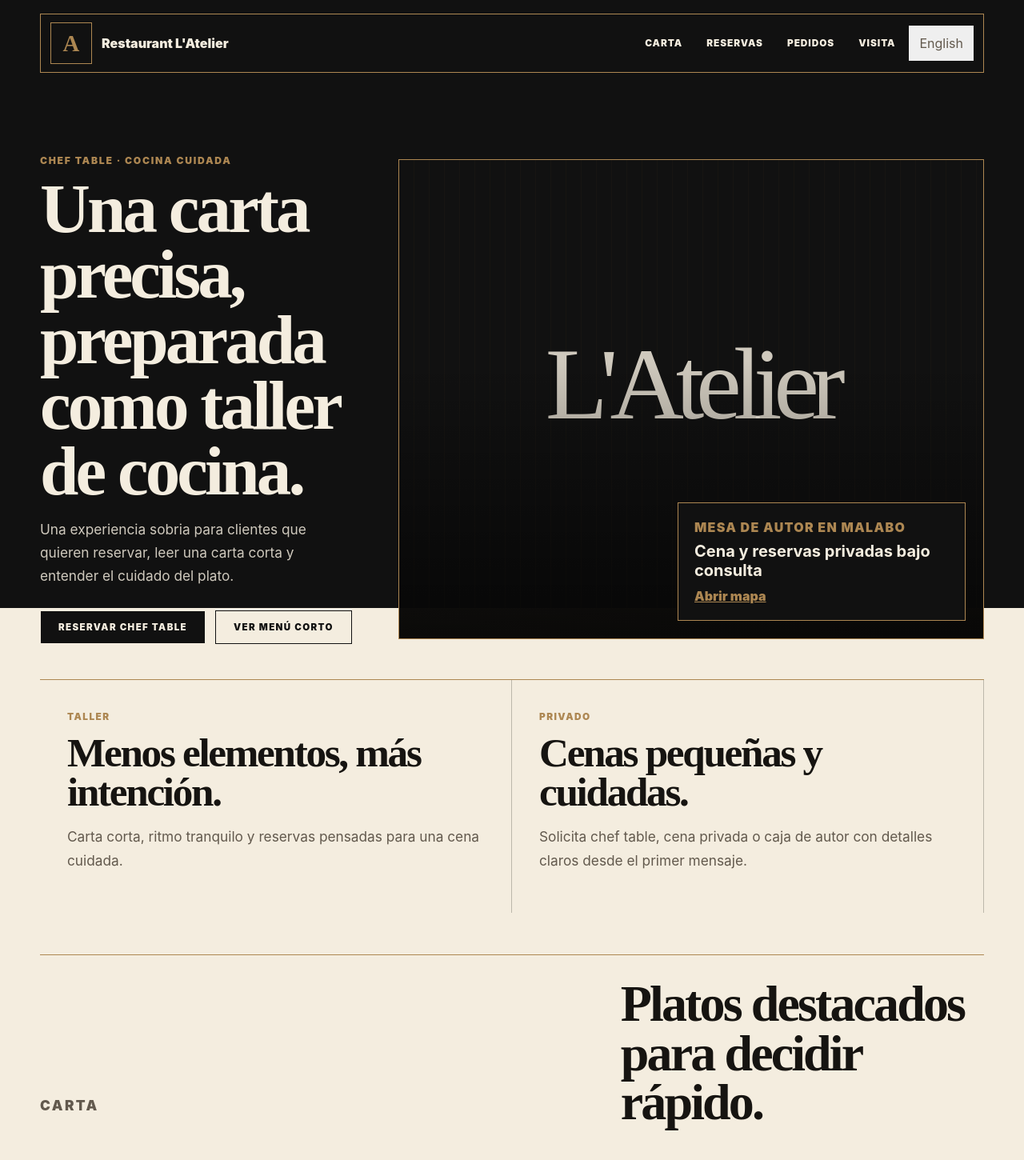
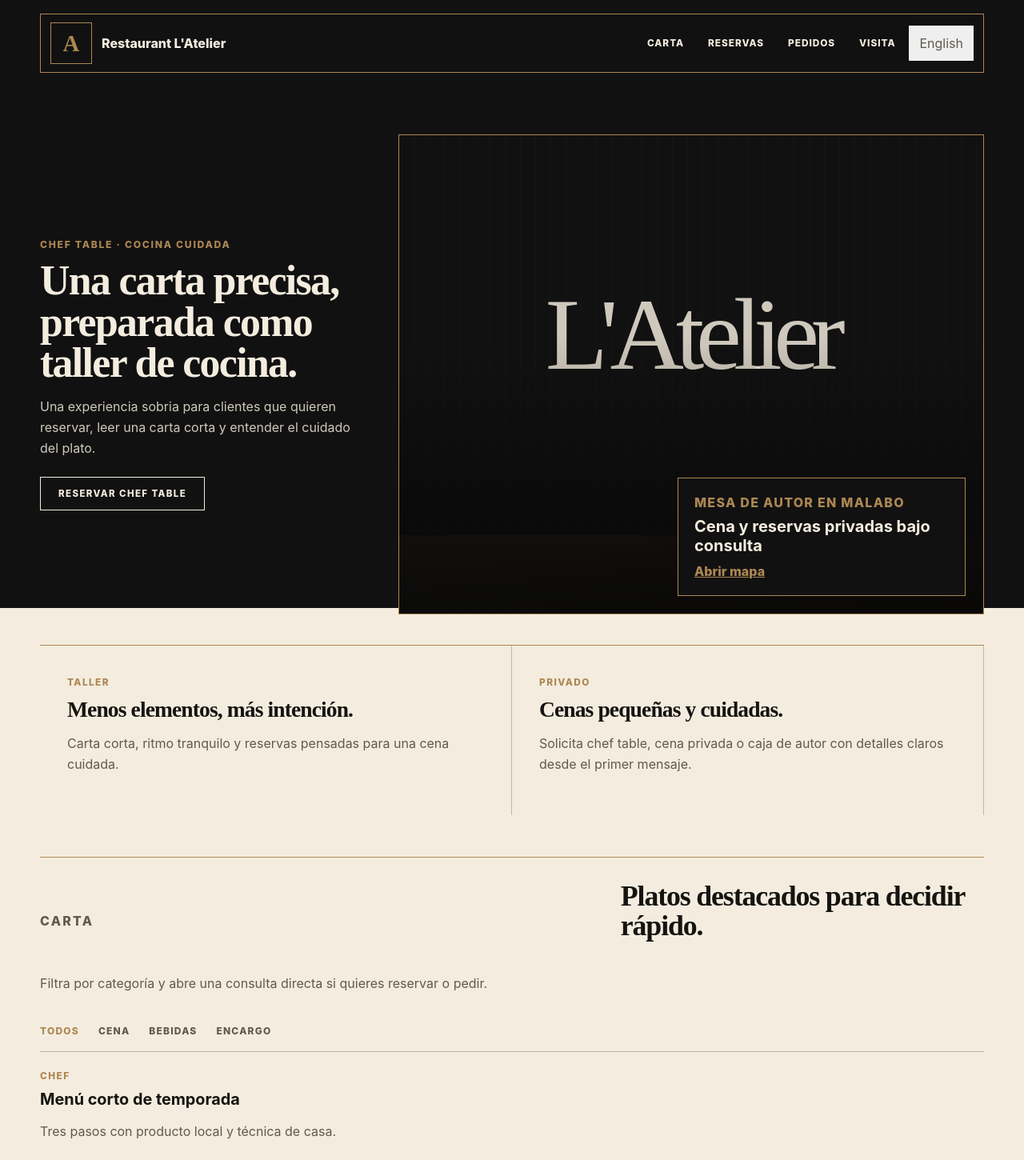
Before and after one commit to bechirobob/restaurant-latelier-malabo, a React (Vite) app: page / in a window 1280 px wide. Shown: the top 1450 px of the page at 80% size. Built offline with nearby package versions, Linux system fonts and the light colour scheme.

Commit message:
Tighten restaurant typography hierarchy

```diff
--- a/src/App.css
+++ b/src/App.css
@@ -29,7 +29,7 @@
   border-radius: 10px;
   background: var(--ink);
   color: var(--surface);
-  font-weight: 900;
+  font-weight: 760;
 }
 
 .skip-link:focus-visible { transform: translateY(0); }
@@ -63,7 +63,7 @@
 .brand {
   gap: 12px;
   color: var(--ink);
-  font-weight: 950;
+  font-weight: 780;
   text-decoration: none;
 }
 
@@ -90,7 +90,7 @@
   color: #fff;
   font-family: var(--display);
   font-size: 1.8rem;
-  font-weight: 900;
+  font-weight: 760;
 }
 
 .atelier-mark {
@@ -118,7 +118,7 @@
   min-height: 44px;
   border: 0;
   border-radius: var(--button-radius, 999px);
-  font-weight: 900;
+  font-weight: 760;
   text-decoration: none;
 }
 
@@ -141,16 +141,16 @@
 .hero {
   display: grid;
   grid-template-columns: minmax(0, var(--copy-size, 0.95fr)) minmax(330px, var(--image-size, 1.05fr));
-  gap: clamp(28px, 6vw, 76px);
+  gap: clamp(24px, 4.6vw, 58px);
   align-items: center;
-  padding: clamp(48px, 8vw, 110px) 0 44px;
+  padding: clamp(42px, 6vw, 84px) 0 38px;
 }
 
 .eyebrow {
   margin: 0 0 12px;
   color: var(--primary);
   font-size: 0.76rem;
-  font-weight: 950;
+  font-weight: 780;
   letter-spacing: 0.14em;
   text-transform: uppercase;
 }
@@ -162,13 +162,14 @@ h1,
 .visit h2 {
   margin: 0;
   font-family: var(--display);
-  letter-spacing: var(--heading-spacing, -0.045em);
-  line-height: var(--heading-line, 0.96);
+  letter-spacing: var(--heading-spacing, -0.032em);
+  line-height: var(--heading-line, 1.04);
+  font-weight: var(--heading-weight, 760);
 }
 
 h1 {
   max-width: 820px;
-  font-size: clamp(3rem, 8vw, 7.8rem);
+  font-size: clamp(2.65rem, 5.8vw, 5.85rem);
 }
 
 .hero-copy > p:not(.eyebrow),
@@ -177,13 +178,14 @@ h1 {
 .form-card p,
 .visit p {
   color: var(--muted);
-  font-size: 1.08rem;
-  line-height: 1.7;
+  max-width: 62ch;
+  font-size: clamp(1rem, 1.1vw, 1.06rem);
+  line-height: 1.62;
 }
 
 .hero-copy > p:not(.eyebrow) { max-width: 650px; }
 
-.hero-actions { flex-wrap: wrap; gap: 12px; margin-top: 28px; }
+.hero-actions { flex-wrap: wrap; gap: 12px; margin-top: 22px; }
 
 .button {
   display: inline-flex;
@@ -220,7 +222,7 @@ h1 {
 
 .hero-panel {
   position: relative;
-  min-height: var(--hero-height, 560px);
+  min-height: var(--hero-height-compact, 500px);
   overflow: hidden;
   border: var(--hero-border, 1px solid var(--line));
   border-radius: var(--hero-radius, 36px);
@@ -234,7 +236,7 @@ h1 {
 .venue-hero {
   width: 100%;
   height: 100%;
-  min-height: var(--hero-height, 560px);
+  min-height: var(--hero-height-compact, 500px);
   object-fit: cover;
 }
 
@@ -271,9 +273,9 @@ h1 {
 .hero-card span,
 .hero-card strong,
 .hero-card a { display: block; }
-.hero-card span { color: var(--primary); font-weight: 950; letter-spacing: 0.08em; text-transform: uppercase; }
+.hero-card span { color: var(--primary); font-weight: 780; letter-spacing: 0.08em; text-transform: uppercase; }
 .hero-card strong { margin: 8px 0 10px; font-size: 1.25rem; line-height: 1.2; }
-.hero-card a { color: var(--secondary); font-weight: 950; }
+.hero-card a { color: var(--secondary); font-weight: 760; }
 
 .story-grid {
   display: grid;
@@ -293,23 +295,23 @@ h1 {
 }
 
 .story-grid article { padding: clamp(22px, 4vw, 34px); }
-.story-grid span,.menu-item span { color: var(--primary); font-size: 0.74rem; font-weight: 950; letter-spacing: 0.12em; text-transform: uppercase; }
-.story-grid h2 { margin-top: 12px; font-size: clamp(1.8rem, 4vw, 3.8rem); }
+.story-grid span,.menu-item span { color: var(--primary); font-size: 0.74rem; font-weight: 780; letter-spacing: 0.12em; text-transform: uppercase; }
+.story-grid h2 { margin-top: 12px; font-size: clamp(1.45rem, 2.15vw, 2.35rem); }
 
 .menu-section { padding: 30px 0 54px; }
 .section-head { display: grid; grid-template-columns: minmax(0, 0.85fr) minmax(260px, 0.55fr); gap: 24px; align-items: end; margin-bottom: 22px; }
-.section-head h2 { font-size: clamp(2.2rem, 5vw, 5rem); }
+.section-head h2 { font-size: clamp(1.9rem, 2.8vw, 3rem); }
 .chips { flex-wrap: wrap; gap: 8px; margin-bottom: 18px; }
 .chip { padding: 0 16px; border: 1px solid var(--line); background: transparent; color: var(--muted); cursor: pointer; }
 .chip.active,.chip:hover { background: var(--ink); color: var(--surface); }
 
 .menu-list { display: grid; grid-template-columns: repeat(var(--menu-cols, 4), minmax(0, 1fr)); gap: 14px; }
 .menu-item { min-height: var(--menu-height, 245px); display: flex; flex-direction: column; justify-content: space-between; padding: 22px; }
-.menu-item h3 { margin: 10px 0 8px; font-size: 1.48rem; line-height: 1.05; }
+.menu-item h3 { margin: 10px 0 8px; font-size: clamp(1.16rem, 1.55vw, 1.34rem); line-height: 1.16; }
 .menu-item p { color: var(--muted); line-height: 1.55; }
-.menu-inquiry { display: inline-flex; margin-top: 10px; color: var(--secondary); font-size: 0.86rem; font-weight: 950; text-underline-offset: 0.22em; }
+.menu-inquiry { display: inline-flex; margin-top: 10px; color: var(--secondary); font-size: 0.86rem; font-weight: 780; text-underline-offset: 0.22em; }
 .menu-inquiry:hover,.menu-inquiry:focus-visible { color: var(--primary); }
-.menu-item strong { color: var(--primary); font-size: 1.22rem; }
+.menu-item strong { color: var(--primary); font-size: 1.08rem; }
 
 .menu-section,
 .conversion,
@@ -317,15 +319,15 @@ h1 {
 .form-card { scroll-margin-top: 140px; }
 .conversion { display: grid; grid-template-columns: repeat(2, minmax(0, 1fr)); gap: 16px; padding: 36px 0 54px; }
 .form-card { padding: clamp(22px, 4vw, 38px); }
-.form-card h2 { font-size: clamp(2rem, 5vw, 4rem); }
-label { display: grid; gap: 7px; margin-top: 14px; color: var(--ink); font-weight: 850; }
+.form-card h2 { font-size: clamp(1.65rem, 2.45vw, 2.7rem); }
+label { display: grid; gap: 7px; margin-top: 14px; color: var(--ink); font-weight: 720; }
 .form-row { display: grid; grid-template-columns: 1fr 0.8fr; gap: 12px; }
 input,select,textarea { width: 100%; border: 1px solid var(--line); border-radius: var(--input-radius, 14px); background: color-mix(in srgb, var(--surface) 76%, white 24%); color: var(--ink); padding: 13px 14px; }
 textarea { min-height: 118px; resize: vertical; }
 input:focus-visible,select:focus-visible,textarea:focus-visible,a:focus-visible,button:focus-visible { outline: 3px solid color-mix(in srgb, var(--primary) 70%, white 30%); outline-offset: 3px; }
 .visit { justify-content: space-between; gap: 20px; padding: clamp(22px, 4vw, 36px); }
 .visit-actions { display: flex; flex-wrap: wrap; justify-content: flex-end; gap: 10px; }
-.visit h2 { font-size: clamp(1.8rem, 4vw, 3.6rem); }
+.visit h2 { font-size: clamp(1.55rem, 2.25vw, 2.45rem); }
 
 .theme-luna {
   --bg: #151714;
@@ -428,6 +430,7 @@ input:focus-visible,select:focus-visible,textarea:focus-visible,a:focus-visible,
 .layout-lounge .hero-copy p:not(.eyebrow) { color: rgba(255, 247, 251, 0.78); }
 .layout-lounge .venue-hero { background: radial-gradient(circle at center, rgba(240, 79, 154, 0.32), transparent 26rem), linear-gradient(135deg, #1c1129, #050308); }
 
+
 @media (max-width: 920px) {
   .topbar { align-items: flex-start; border-radius: 18px; }
   .nav-links { font-size: 0.9rem; }
@@ -472,7 +475,7 @@ input:focus-visible,select:focus-visible,textarea:focus-visible,a:focus-visible,
     justify-content: center;
     background: color-mix(in srgb, var(--surface) 72%, transparent);
   }
-  h1 { font-size: clamp(2.7rem, 15vw, 4.8rem); }
+  h1 { font-size: clamp(2rem, 9.2vw, 3.15rem); }
   .hero-panel,.hero-panel img,.venue-hero { min-height: 340px; }
   .hero-card { left: 14px; right: 14px; bottom: 14px; width: auto; }
   .menu-list { grid-template-columns: 1fr; }
@@ -498,7 +501,7 @@ input:focus-visible,select:focus-visible,textarea:focus-visible,a:focus-visible,
 .theme-atelier .nav-links a { border-radius: 0; min-height: 36px; text-transform: uppercase; letter-spacing: .08em; font-size: .74rem; }
 .theme-atelier .nav-links a:hover { background: transparent; color: #ad8752; }
 .theme-atelier .hero { grid-template-columns: .7fr 1.3fr; gap: 54px; }
-.theme-atelier h1 { color: #f4eddf; font-size: clamp(3rem, 6.8vw, 7rem); line-height: .94; }
+.theme-atelier h1 { color: #f4eddf; font-size: clamp(2.55rem, 4.05vw, 4.25rem); line-height: 1; }
 .theme-atelier .hero-copy > p:not(.eyebrow) { color: rgba(244,237,223,.84); }
 .theme-atelier .hero-panel { border-radius: 0; box-shadow: none; border: 1px solid #ad8752; min-height: 600px; }
 .theme-atelier .hero-card { border-radius: 0; border: 1px solid #ad8752; background: #111; color: #f4eddf; box-shadow: none; backdrop-filter: none; }
@@ -520,6 +523,13 @@ input:focus-visible,select:focus-visible,textarea:focus-visible,a:focus-visible,
 
 /* Mobile-first repair: phone users get a real layout, not a squeezed desktop poster. */
 @media (max-width: 760px) {
+  .theme-kalytero h1,
+  .theme-wanda h1 {
+    font-size: clamp(1.95rem, 8.2vw, 2.7rem) !important;
+    font-weight: 740;
+    line-height: 1.05 !important;
+    text-transform: none;
+  }
   .site { overflow-x: hidden; }
   .shell { width: min(100% - 28px, 1180px); }
   .topbar {
@@ -570,8 +580,8 @@ input:focus-visible,select:focus-visible,textarea:focus-visible,a:focus-visible,
   }
   h1 {
     max-width: 100%;
-    font-size: clamp(2.25rem, 11vw, 3.65rem) !important;
-    line-height: 0.98 !important;
+    font-size: clamp(2rem, 9.2vw, 3.15rem) !important;
+    line-height: 1.04 !important;
     letter-spacing: -0.045em;
   }
   .hero-actions {
@@ -644,7 +654,7 @@ input:focus-visible,select:focus-visible,textarea:focus-visible,a:focus-visible,
 @media (max-width: 420px) {
   .shell { width: min(100% - 22px, 1180px); }
   .nav-links { grid-template-columns: repeat(2, minmax(0, 1fr)); }
-  h1 { font-size: clamp(2.05rem, 12vw, 3.25rem) !important; }
+  h1 { font-size: clamp(1.9rem, 9.4vw, 2.85rem) !important; }
   .hero-panel, .hero-panel img, .venue-hero { min-height: 285px !important; }
   .chips {
     flex-wrap: wrap;
```
